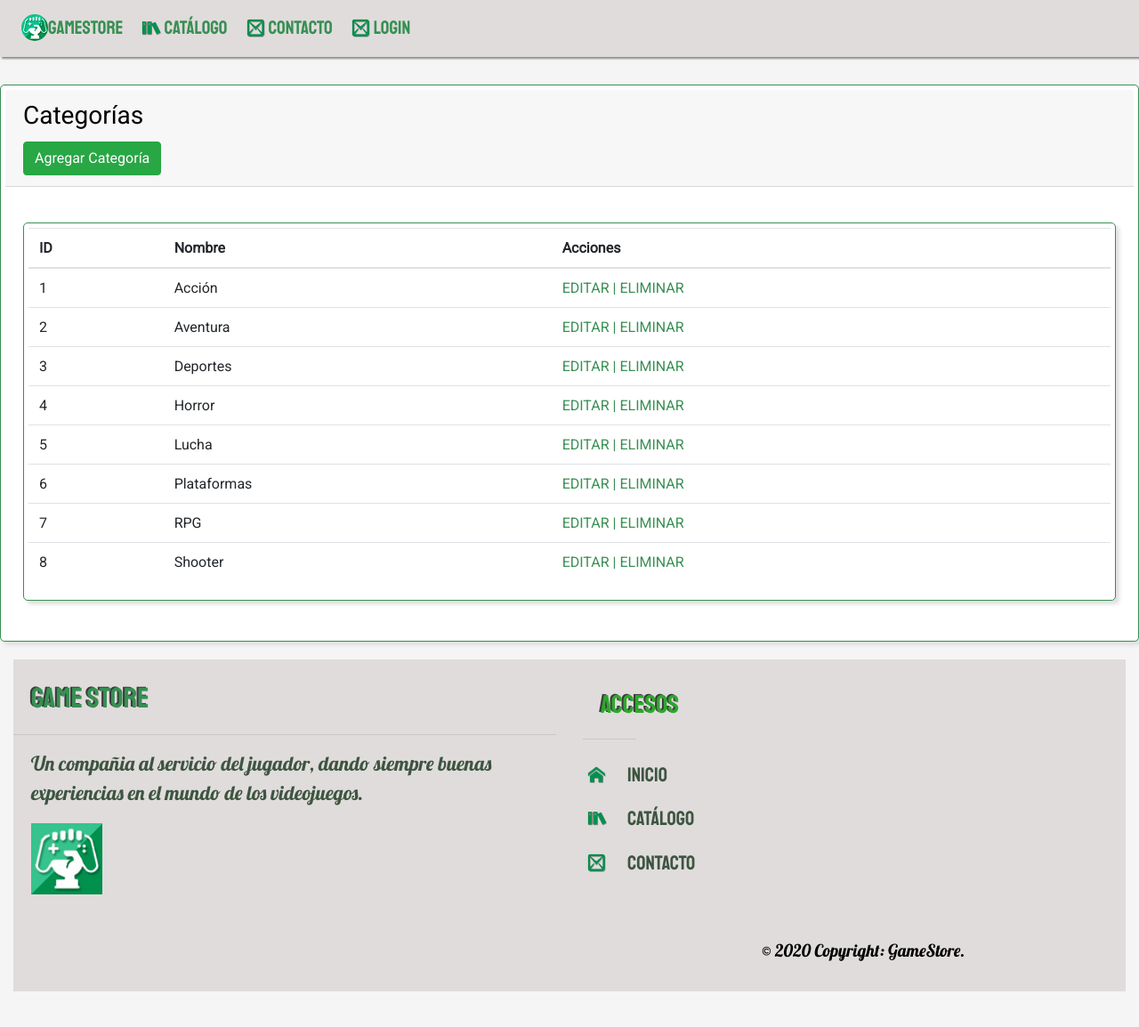
After one commit to Chobits91/Proyecto_ProduccionWeb, a PHP site: page /FrontEnd/CategoriasListado.php in a window 1280 px wide. The commit adds this page. Shown: the whole page at 89% size. Run offline with PHP 8.4, Linux system fonts and the light colour scheme; data comes from the database, SQL or seed files in the repository.

Commit message:
CATEGORIAS: Formulario y Listado

```diff
--- /dev/null
+++ b/FrontEnd/CategoriasListado.php
@@ -0,0 +1,84 @@
+<?php
+
+include('header.php');
+
+if (isset($_GET['del'])) {
+  $bCategory->deleteCategoria($_GET['del']);
+  //redirect('CategoriaListado.php');
+}
+?>
+
+<!-- Content Wrapper. Contains page content -->
+<div class="content-wrapper">
+
+
+  <!-- Main content -->
+  <section class="content">
+
+    <!-- Default box -->
+    <div class="card">
+      <div class="card-header">
+        <h3 class="card-title">Categorías
+          <!-- <a href="ProductosForm.php"><i class="fas fa-plus"></i>
+          </a> -->
+        </h3>
+        <div class="card-tools">
+          <a class="btn btn-success" href="CategoriasForm.php">Agregar Categoría</a>
+          <!-- <button type="button" class="btn btn-tool" data-card-widget="collapse" title="Collapse">
+            <i class="fas fa-minus"></i>
+          </button>
+          <button type="button" class="btn btn-tool" data-card-widget="remove" title="Remove">
+            <i class="fas fa-times"></i>
+          </button> -->
+        </div>
+      </div>
+      <div class="card-body">
+        <div class="row">
+          <div class="col-12">
+            <div class="card">
+              <!-- /.card-header -->
+              <div class="card-body table-responsive p-0">
+                <table class="table table-hover text-nowrap">
+                  <thead>
+                    <tr>
+                      <th>ID</th>
+                      <th>Nombre</th>
+                      <th>Acciones</th>
+                    </tr>
+                  </thead>
+                  <tbody>
+                    <?php foreach ($bCategory->getCategorias() as $categoria) { ?>
+                      <tr>
+                        <td><?php echo $categoria->getIDCategoria() ?></td>
+                        <td><?php echo $categoria->getNombre() ?></td>
+                        <td>
+                          <a href="CategoriasForm.php?edit=<?php echo $categoria->getIDCategoria() ?>">EDITAR |<i class="fas fa-th"></i></a>
+                          <a href="CategoriasListado.php?del=<?php echo $categoria->getIDCategoria() ?>">ELIMINAR<i class="fas fa-trash"></i></a>
+                        </td>
+                      </tr>
+                    <?php } ?>
+
+                  </tbody>
+                </table>
+              </div>
+              <!-- /.card-body -->
+            </div>
+            <!-- /.card -->
+          </div>
+        </div>
+      </div>
+
+      <!-- /.card-footer-->
+    </div>
+    <!-- /.card -->
+
+  </section>
+  <!-- /.content -->
+</div>
+<!-- /.content-wrapper -->
+
+<?php
+
+include('footer.php');
+
+?>
--- a/LogicaNegocio/categoriaBussines.php
+++ b/LogicaNegocio/categoriaBussines.php
@@ -3,30 +3,45 @@
 include_once('../DataAccess/CategoriaDAO.php');
 
 
-    class categoriaBussines {
+class categoriaBussines
+{
 
     protected $CategoriaDao;
 
-        function __construct($con) {
+    function __construct($con)
+    {
 
         $this->CategoriaDao = new CategoriaDAO($con);
-
     }
 
-        public function getCategoria() {
+    public function getCategoria()
+    {
 
         $categoria = $this->CategoriaDao->getAll();
         /* echo '<pre>'; var_dump($productos);echo '</pre>'; */
         return $categoria;
-
     }
 
-        public function getCategorias() {
+    public function getCategorias()
+    {
 
         $product = $this->CategoriaDao->getAll();
         /* echo '<pre>'; var_dump($productos);echo '</pre>'; */
         return $product;
-
     }
 
+    public function saveCategoria($datos)
+    {
+        $this->CategoriaDao->save($datos);
     }
+
+    public function modifyCategoria($id, $datos)
+    {
+        $this->CategoriaDao->modify($id, $datos);
+    }
+
+    public function deleteCategoria($id)
+    {
+        $this->CategoriaDao->delete($id);
+    }
+}
--- a/Modelos/CategoriaEntity.php
+++ b/Modelos/CategoriaEntity.php
@@ -24,6 +24,12 @@ class CategoriaEntity extends BaseEntity
         return $this->categorias;
     }
 
+    public function getNombre()
+    {
+
+        return $this->nombre;
+    }
+
     public function setIDCategoria($id_categoria)
     {
 
@@ -33,6 +39,12 @@ class CategoriaEntity extends BaseEntity
     public function setCategorias($categorias)
     {
         $this->categorias = $categorias;
+    }
+
+    public function setNombre($nombre)
+    {
+
+        $this->nombre = $nombre;
     }
 
     public function poseeCategoria($id_producto)
```
Also changed, not shown: FrontEnd/CategoriasForm.php (added, +70 -0 lines). Lines whose indentation alone changed are shown as unchanged.
